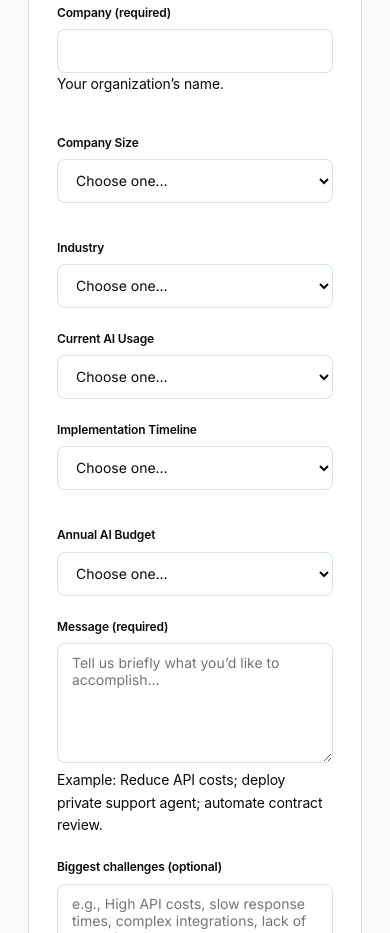
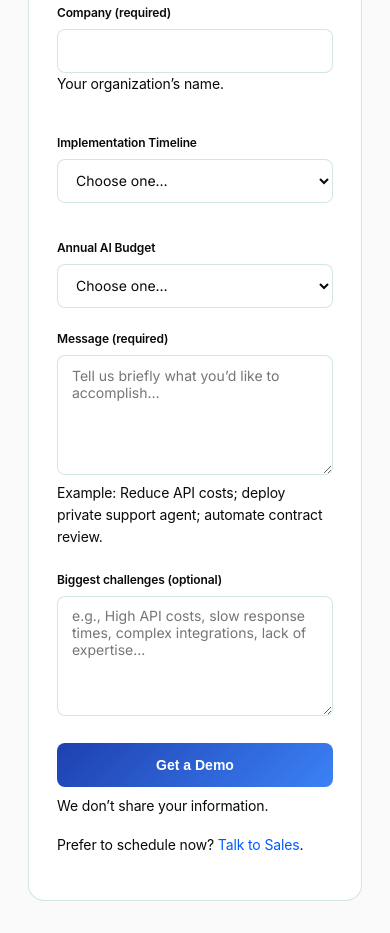
Before and after one commit to CryptoJym/utlyze-futuristic, a website: page contact/index.html in a window 390 px wide. Shown: the part 1020-1953 px from the top of the page. Drawn offline with nearby package versions, Linux system fonts and the light colour scheme.

Commit message:
refactor(contact): simplify to a single standard enterprise form and adjust payload
- Remove collapsible section and extra selects (size, industry, AI usage, timeline, budget)
- Remove solutions-of-interest checkboxes
- Keep core fields: primary interest, first/last name, email, phone (optional), company, message
- Update submit payload to match simplified fields

```diff
--- a/contact/index.html
+++ b/contact/index.html
@@ -349,49 +349,9 @@
             </div>
           </div>
 
-          <div class="form-grid">
-            <div class="form-group">
-              <label for="company_size" class="form-label">Company Size</label>
-              <select id="company_size" name="company_size" class="form-select">
-                <option value="" disabled selected>Choose one…</option>
-                <option value="1-10">1-10 employees</option>
-                <option value="11-50">11-50 employees</option>
-                <option value="51-200">51-200 employees</option>
-                <option value="201-500">201-500 employees</option>
-                <option value="501-1000">501-1,000 employees</option>
-                <option value="1001-5000">1,001-5,000 employees</option>
-                <option value="5001+">5,001+ employees</option>
-              </select>
-            </div>
+          <!-- Removed company size and industry fields for standard form -->
 
-            <div class="form-group">
-              <label for="industry" class="form-label">Industry</label>
-              <select id="industry" name="industry" class="form-select">
-                <option value="" disabled selected>Choose one…</option>
-                <option value="technology">Technology</option>
-                <option value="financial-services">Financial Services</option>
-                <option value="healthcare">Healthcare</option>
-                <option value="retail-ecommerce">Retail & E-commerce</option>
-                <option value="manufacturing">Manufacturing</option>
-                <option value="education">Education</option>
-                <option value="media-entertainment">Media & Entertainment</option>
-                <option value="government">Government</option>
-                <option value="other">Other</option>
-              </select>
-            </div>
-          </div>
-
-          <div class="form-group">
-            <label for="current_ai_usage" class="form-label">Current AI Usage</label>
-            <select id="current_ai_usage" name="current_ai_usage" class="form-select">
-              <option value="" disabled selected>Choose one…</option>
-              <option value="exploring">Exploring AI possibilities</option>
-              <option value="piloting">Running pilot projects</option>
-              <option value="production">AI in production for specific use cases</option>
-              <option value="scaled">AI deployed at scale across the organization</option>
-              <option value="none">Not currently using AI</option>
-            </select>
-          </div>
+          <!-- Removed current AI usage selector for standard form -->
 
           <!-- Removed solutions of interest for streamlined form -->
 
```
